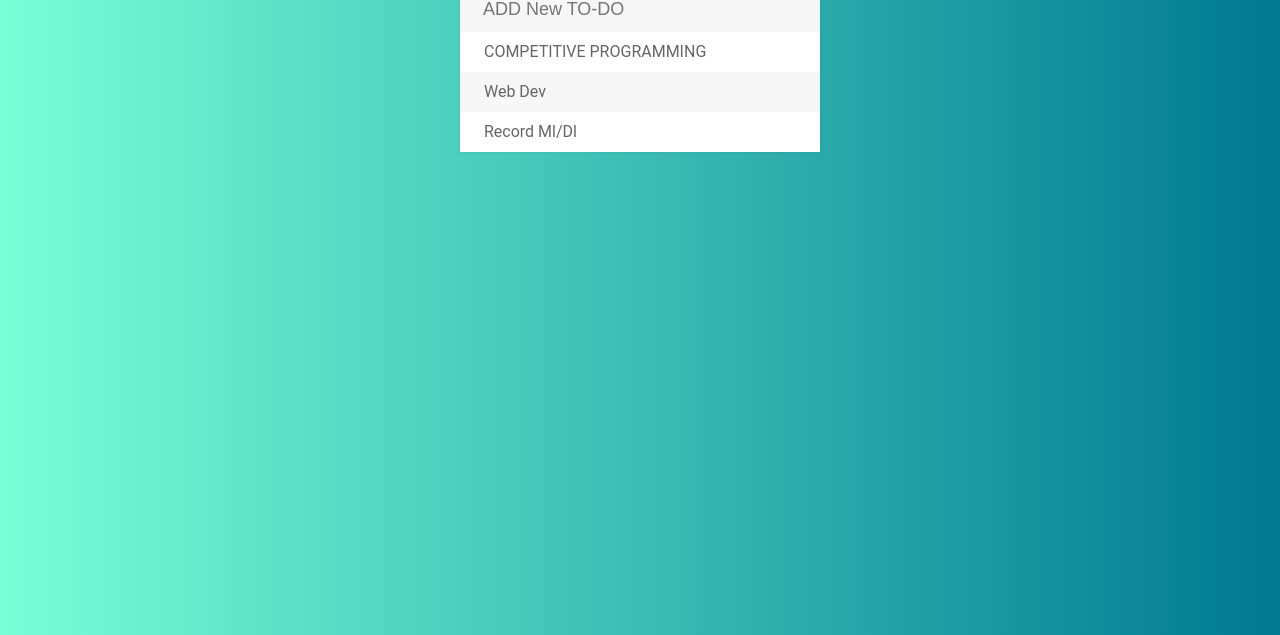
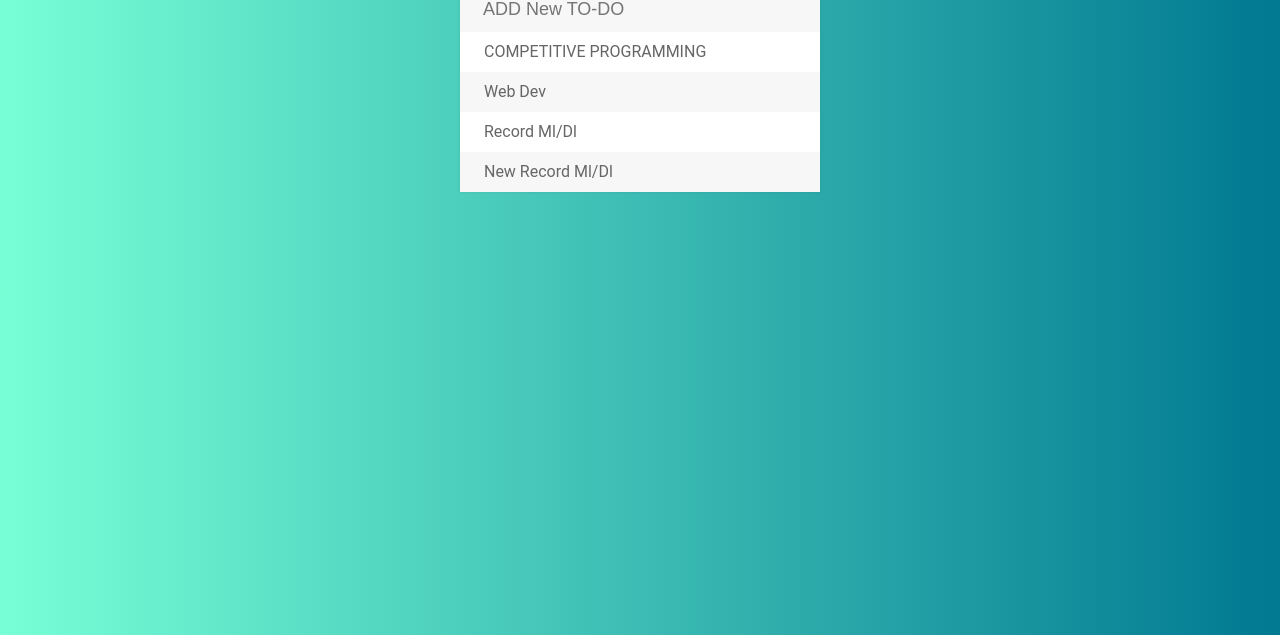
Before and after one commit to prajjwal1999/TO-DO-LIST, a plain HTML site: page index.html in a window 1280 px wide. Shown: the part 165-800 px from the top of the page. Drawn offline with Linux system fonts and the light colour scheme.

Commit message:
added new record in the <ul> tag

```diff
--- a/index.html
+++ b/index.html
@@ -16,6 +16,7 @@
             <li><span><i class="fa fa-trash"></i></span> COMPETITIVE PROGRAMMING</li>
             <li><span><i class="fa fa-trash"></i></span> Web Dev</li>
             <li><span><i class="fa fa-trash"></i></span> Record Ml/Dl</li>
+	    <li><span><i class="fa fa-trash"></i></span> New Record Ml/Dl</li>
         </ul>
 
     </div>
```
